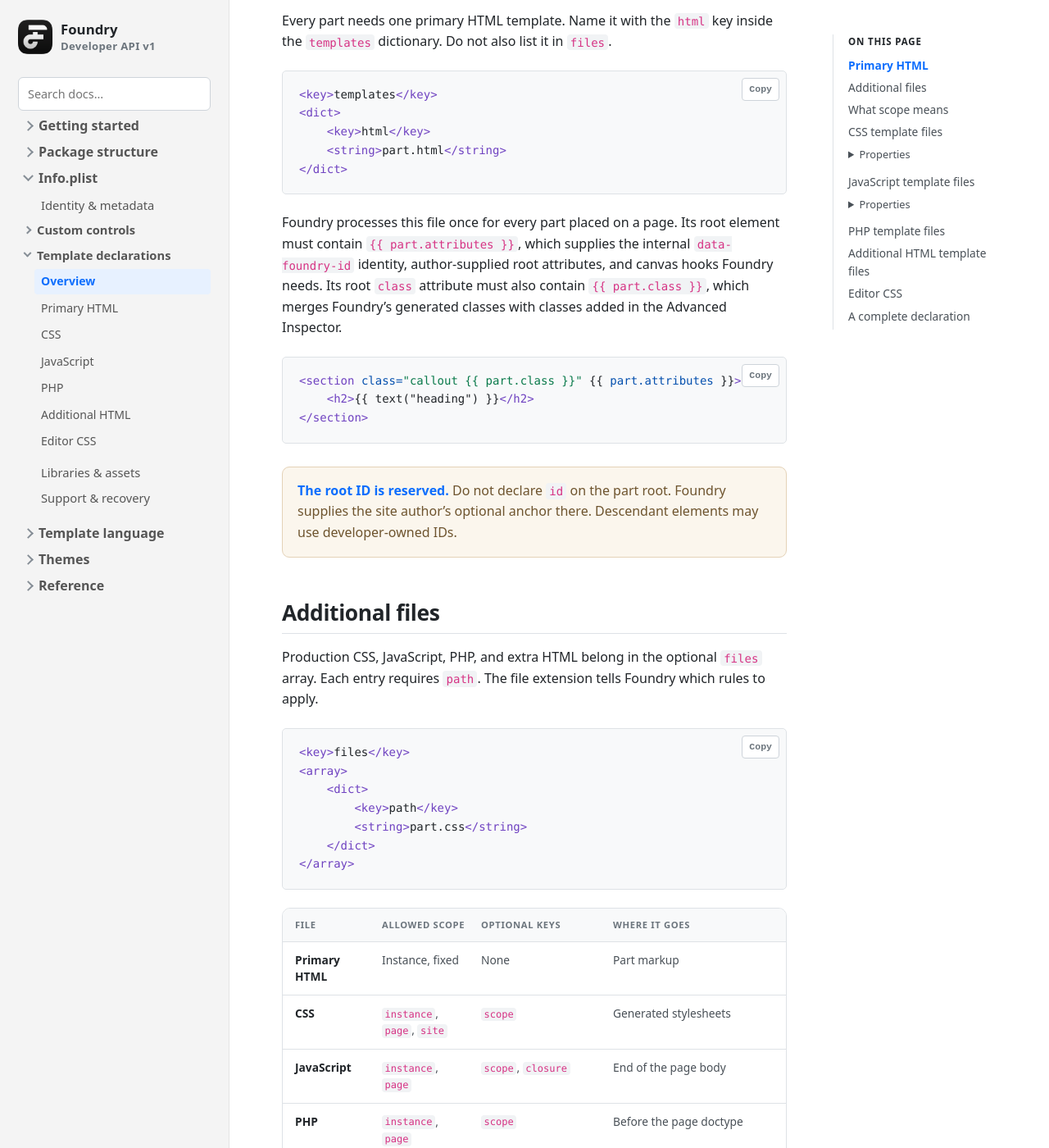
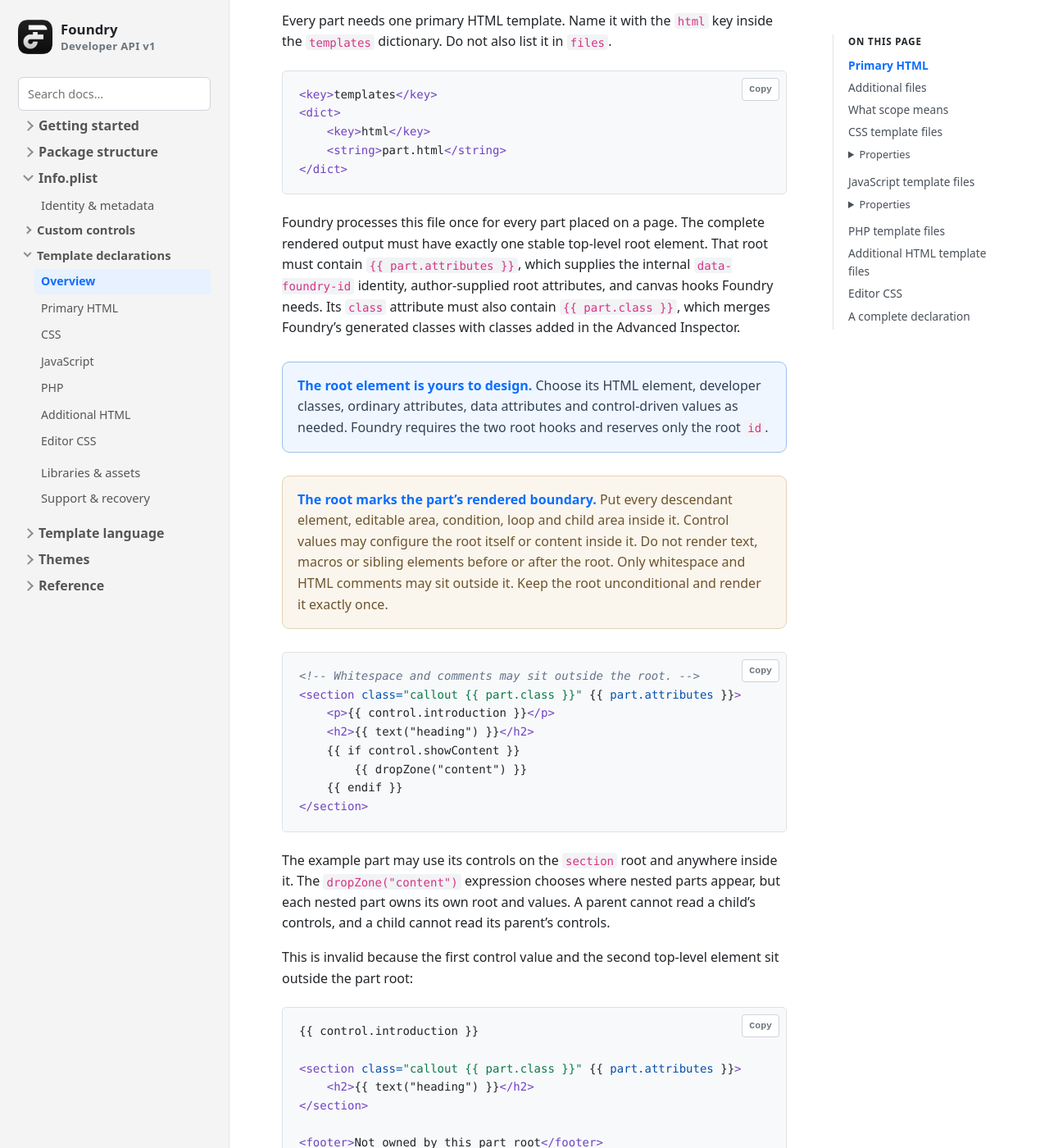
Before and after one commit to doobox/foundry-developer-api, a Jekyll site: the page built from templates.md, in a window 1280 px wide and 1400 px high, scrolled down 724 px. Shown: the whole window at 82% size. Built offline with Jekyll 4.4.1, drawn with Linux system fonts in a browser that asks for light colours; some of the changed text lies outside the part shown.

Commit message:
Clarify primary template root ownership

````diff
--- a/templates.md
+++ b/templates.md
@@ -30,18 +30,49 @@ permalink: "/templates.html"
 </div>
 
 
-<p>Foundry processes this file once for every part placed on a page. Its root element must contain <code>{{ part.attributes }}</code>, which supplies the internal <code>data-foundry-id</code> identity, author-supplied root attributes, and canvas hooks Foundry needs. Its root <code>class</code> attribute must also contain <code>{{ part.class }}</code>, which merges Foundry’s generated classes with classes added in the Advanced Inspector.</p>
+<p>Foundry processes this file once for every part placed on a page. The complete rendered output must have exactly one stable top-level root element. That root must contain <code>{{ part.attributes }}</code>, which supplies the internal <code>data-foundry-id</code> identity, author-supplied root attributes, and canvas hooks Foundry needs. Its <code>class</code> attribute must also contain <code>{{ part.class }}</code>, which merges Foundry’s generated classes with classes added in the Advanced Inspector.</p>
+
+<div class="note">
+<strong>The root element is yours to design.</strong> Choose its HTML element, developer classes, ordinary attributes, data attributes and control-driven values as needed. Foundry requires the two root hooks and reserves only the root <code>id</code>.</div>
+
+<div class="callout warning">
+<strong>The root marks the part’s rendered boundary.</strong> Put every descendant element, editable area, condition, loop and child area inside it. Control values may configure the root itself or content inside it. Do not render text, macros or sibling elements before or after the root. Only whitespace and HTML comments may sit outside it. Keep the root unconditional and render it exactly once.</div>
 
 
 <div markdown="1">
 
 ```html
+<!-- Whitespace and comments may sit outside the root. -->
 <section class="callout {{ part.class }}" {{ part.attributes }}>
+    <p>{{ control.introduction }}</p>
     <h2>{{ text("heading") }}</h2>
+    {{ if control.showContent }}
+        {{ dropZone("content") }}
+    {{ endif }}
 </section>
 ```
 
 </div>
+
+<p>The example part may use its controls on the <code>section</code> root and anywhere inside it. The <code>dropZone("content")</code> expression chooses where nested parts appear, but each nested part owns its own root and values. A parent cannot read a child’s controls, and a child cannot read its parent’s controls.</p>
+
+<p>This is invalid because the first control value and the second top-level element sit outside the part root:</p>
+
+<div markdown="1">
+
+```html
+{{ control.introduction }}
+
+<section class="callout {{ part.class }}" {{ part.attributes }}>
+    <h2>{{ text("heading") }}</h2>
+</section>
+
+<footer>Not owned by this part root</footer>
+```
+
+</div>
+
+<p>Output outside the root is not part of the element identified by <code>{{ part.attributes }}</code>, so Foundry cannot treat it as that part during canvas updates, selection or nesting. When developer validation is enabled, Foundry reports this structure as an error.</p>
 
 <div class="callout warning">
 <strong>The root ID is reserved.</strong> Do not declare <code>id</code> on the part root. Foundry supplies the site author’s optional anchor there. Descendant elements may use developer-owned IDs.</div>
````
Also changed, not shown: template-identity.md (+5 -0 lines).
